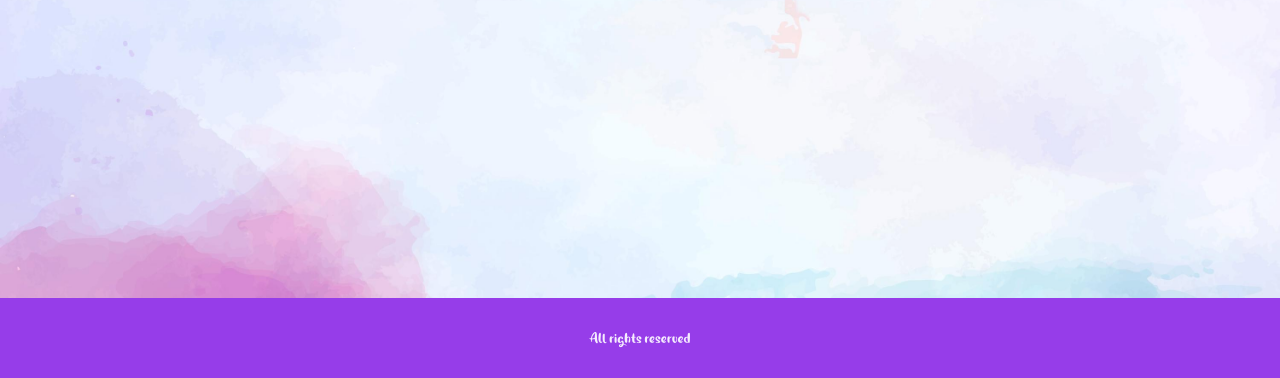
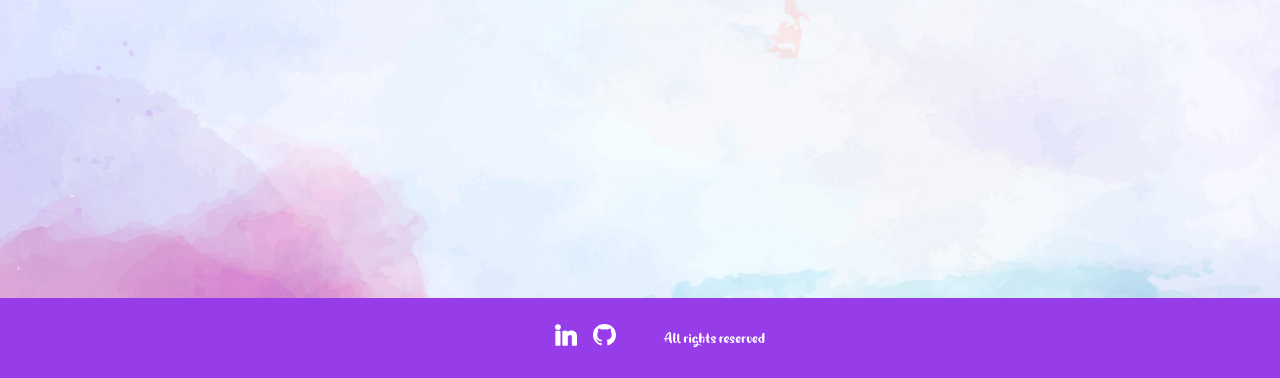
Before and after one commit to salolevi/proyectoFinalv2, a Django app: page /members/await/1 in a window 1280 px wide. Shown: the part 422-800 px from the top of the page. Run offline with Django 3.2, Linux system fonts and the light colour scheme.

Commit message:
modified footer

```diff
--- a/static/styles.css
+++ b/static/styles.css
@@ -68,6 +68,7 @@ header {
   align-items: center;
   font-family: 'Magic Owl', sans-serif;
   box-sizing: border-box;
+  gap: 3em;
 }
 
 .absolute-footer {
@@ -78,6 +79,26 @@ header {
 
 .block-footer {
   display: none;
+}
+
+.footer-ul {
+  list-style: none;
+  display: flex;
+  gap: 1em;
+}
+
+.footer-link img {
+  width: 1.4em;
+  aspect-ratio: 1;
+  filter: invert(100%) sepia(6%) saturate(46%) hue-rotate(50deg) brightness(121%) contrast(100%);
+}
+
+.footer-link img:hover {
+  filter: invert(69%) sepia(59%) saturate(2920%) hue-rotate(306deg) brightness(102%) contrast(81%);
+}
+
+.rights {
+  color: #fff;
 }
 
 a {
--- a/templates/base.html
+++ b/templates/base.html
@@ -67,8 +67,22 @@
   </div>
   {% block content %}
   {% endblock %}
-  <footer class="footer absolute-footer">All rights reserved</footer>
-  <footer class="footer block-footer">All rights reserved</footer>
+  <footer class="footer absolute-footer"><nav>
+    <ul class="footer-ul">
+      <li><a href="https://www.linkedin.com/in/salomon-giorgio-levi-aparain-69b8aa170/" class="footer-link" target="_blank"><img src="{% static 'icons/linIn.svg'%}" alt="linkedIn profile"></a></li>
+      <li><a href="https://github.com/salolevi" class="footer-link" target="_blank"><img src="{% static 'icons/github.svg'%}" alt=""></a></li>
+    </ul>
+  </nav>
+  <span class="rights">All rights reserved</span></footer>
+  <footer class="footer block-footer">
+    <nav>
+      <ul class="footer-ul">
+        <li><a href="https://www.linkedin.com/in/salomon-giorgio-levi-aparain-69b8aa170/" class="footer-link" target="_blank"><img src="{% static 'icons/linIn.svg'%}" alt="linkedIn profile"></a></li>
+        <li><a href="https://github.com/salolevi" class="footer-link" target="_blank"><img src="{% static 'icons/github.svg'%}" alt=""></a></li>
+      </ul>
+    </nav>
+    <span class="rights">All rights reserved</span>
+  </footer>
   <script src="https://cdnjs.cloudflare.com/ajax/libs/jquery/3.6.0/jquery.min.js"></script>
   <script src="https://cdn.jsdelivr.net/npm/chart.js@2.9.3/dist/Chart.min.js"></script>
 </body>
```
Also changed, not shown: static/icons/github.svg (added), static/icons/linIn.svg (added).
